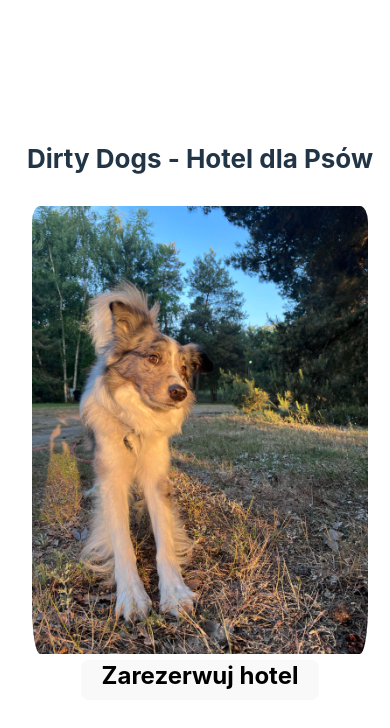
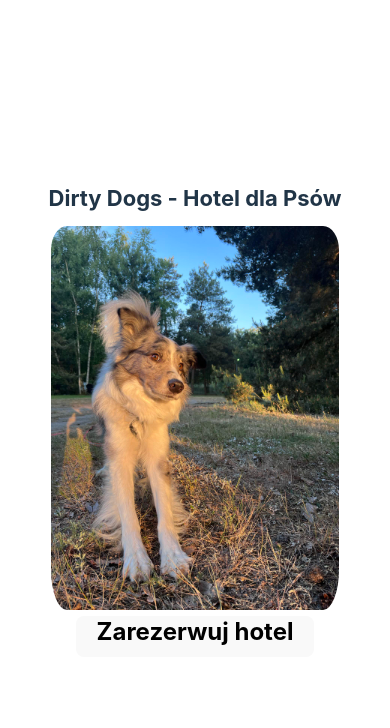
Before and after one commit to Fremen1990/dirtydogs, a React (Vite) app: page / in a window 390 px wide. Shown: the top 728 px of the page. Built offline with nearby package versions, Linux system fonts and the light colour scheme.

Commit message:
:art: Mobile responsiveness

```diff
--- a/src/App.css
+++ b/src/App.css
@@ -45,7 +45,7 @@
 
 @media only screen and (max-width: 600px) {
     .title {
-        font-size: 26px;
+        font-size: 22px;
         margin-bottom: 0;
     }
 
@@ -55,6 +55,8 @@
     }
 
     .logo{
+        height: 24em;
+        padding: 1em 1em;
         padding-bottom: 0;
 
     }
```
